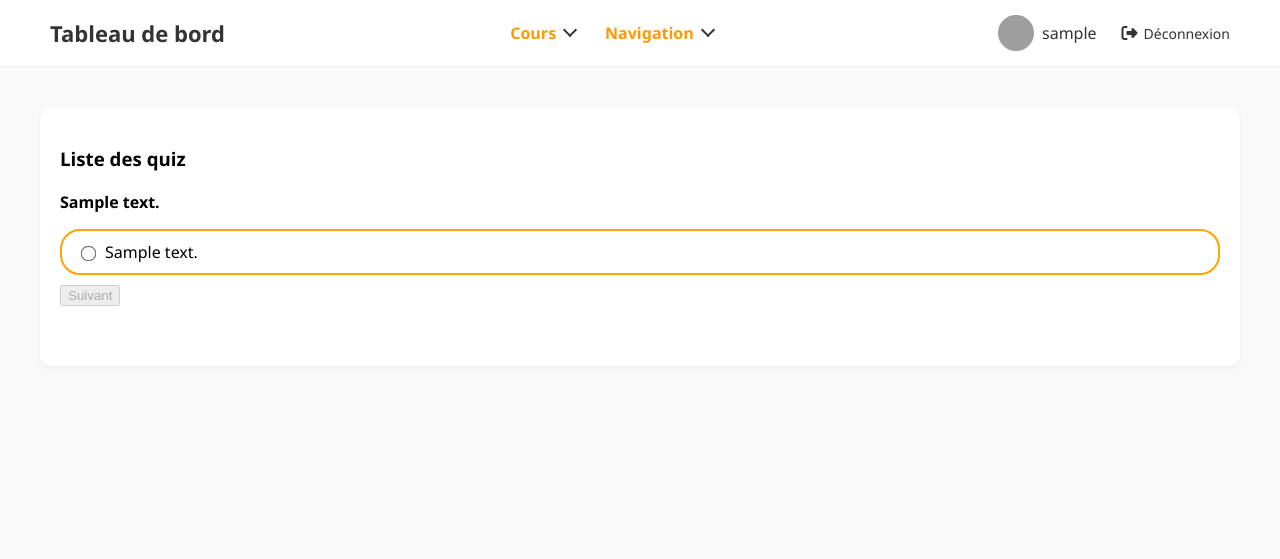
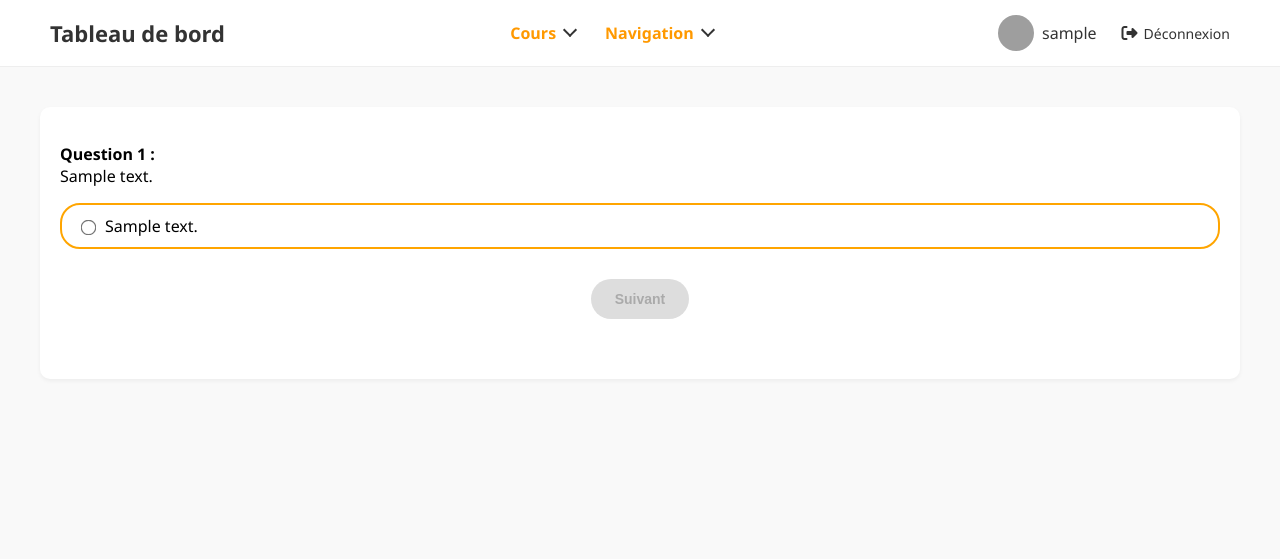
Before and after one commit to Jul1111/E-LearningProjectM1SIC, a PHP site: page /quiz?course=1 in a window 1280 px wide. Shown: the top 559 px of the page. Run offline with PHP 8.4, Linux system fonts and the light colour scheme; the visitor is signed in with stand-in values (Sample User, id 1); tables that the repository leaves empty hold one stand-in row (values such as "Sample post"); grey boxes are pictures that could not be loaded.

Commit message:
Légère modif quiz

```diff
--- a/app/views/dashboard/quiz/quiz.php
+++ b/app/views/dashboard/quiz/quiz.php
@@ -12,12 +12,11 @@ use App\controllers\QuizzesController;
   <div class="dashboard">
     <div class="main">
       <div class="courses">
-        <h3>Liste des quiz</h3>
-
         <?php
         $quizzes = QuizzesController::getQuizzes();
 
         if (count($quizzes) === 0) {
+          echo '<h3>Liste des quiz</h3>';
           echo '<div class="course-item">Aucun quiz pour le moment.</div>';
         } else {
           if (isset($_GET['course'])) {
@@ -30,7 +29,8 @@ use App\controllers\QuizzesController;
               echo '<div id="quiz-container">';
               foreach ($questions as $qIndex => $question) {
                 echo '<div class="question-block" id="question-' . $qIndex . '" style="' . ($qIndex === 0 ? '' : 'display:none;') . '">';
-                echo '<p><b>' . htmlspecialchars($question->getContent()) . '</b></p>';
+                echo '<p><strong>Question ' . ($qIndex + 1) . ' :</strong><br>' . htmlspecialchars($question->getContent()) . '</p>';
+
 
                 $answers = QuizzesController::getAnswersForQuestion($question->getId());
                 shuffle($answers);
--- a/resources/css/style_dash.css
+++ b/resources/css/style_dash.css
@@ -273,3 +273,29 @@ body {
     margin-right: 10px;
     transform: scale(1.2);
   }
+
+  .question-block button {
+    display: block;
+    margin: 30px auto 0 auto; /* 30px au-dessus, auto pour centrer horizontalement */
+    padding: 12px 24px;
+    background-color: #ff9900;
+    color: white;
+    border: none;
+    border-radius: 25px;
+    font-weight: bold;
+    font-size: 14px;
+    cursor: pointer;
+    transition: background-color 0.3s ease, transform 0.2s ease;
+  }
+
+  .question-block button:hover {
+    background-color: #e68a00;
+    transform: scale(1.05);
+  }
+
+  .question-block button:disabled {
+    background-color: #ddd;
+    color: #aaa;
+    cursor: not-allowed;
+    transform: none;
+  }
```
